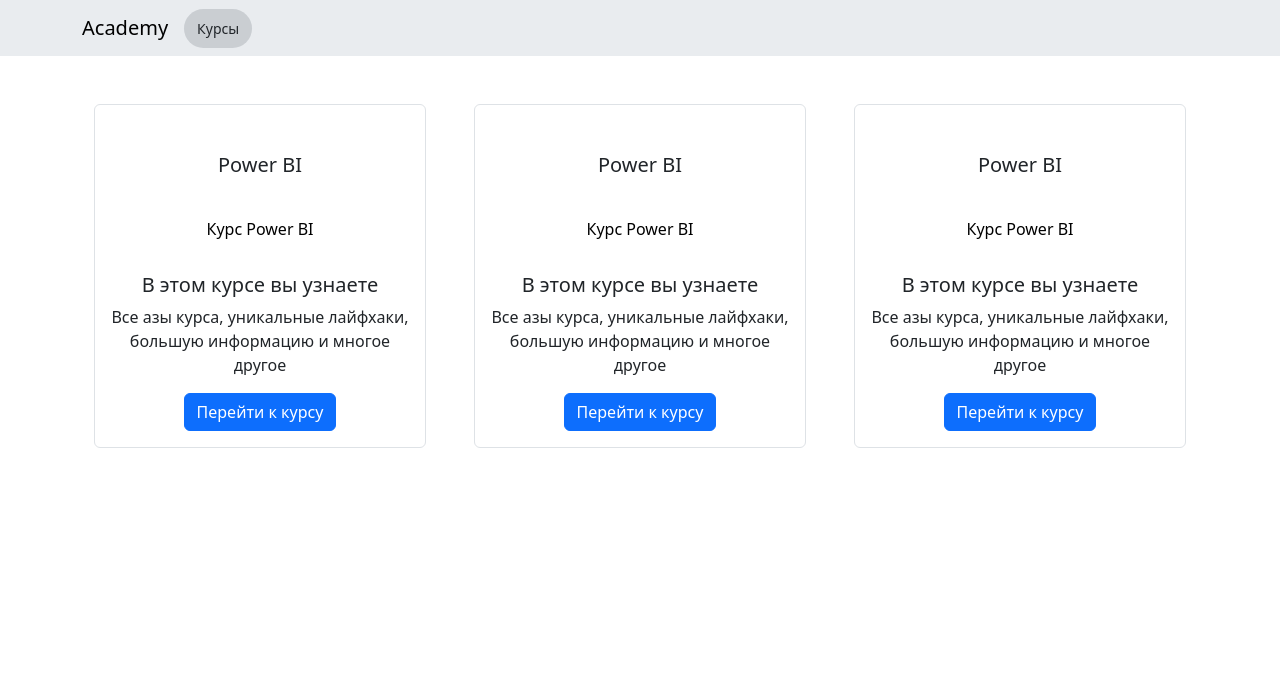
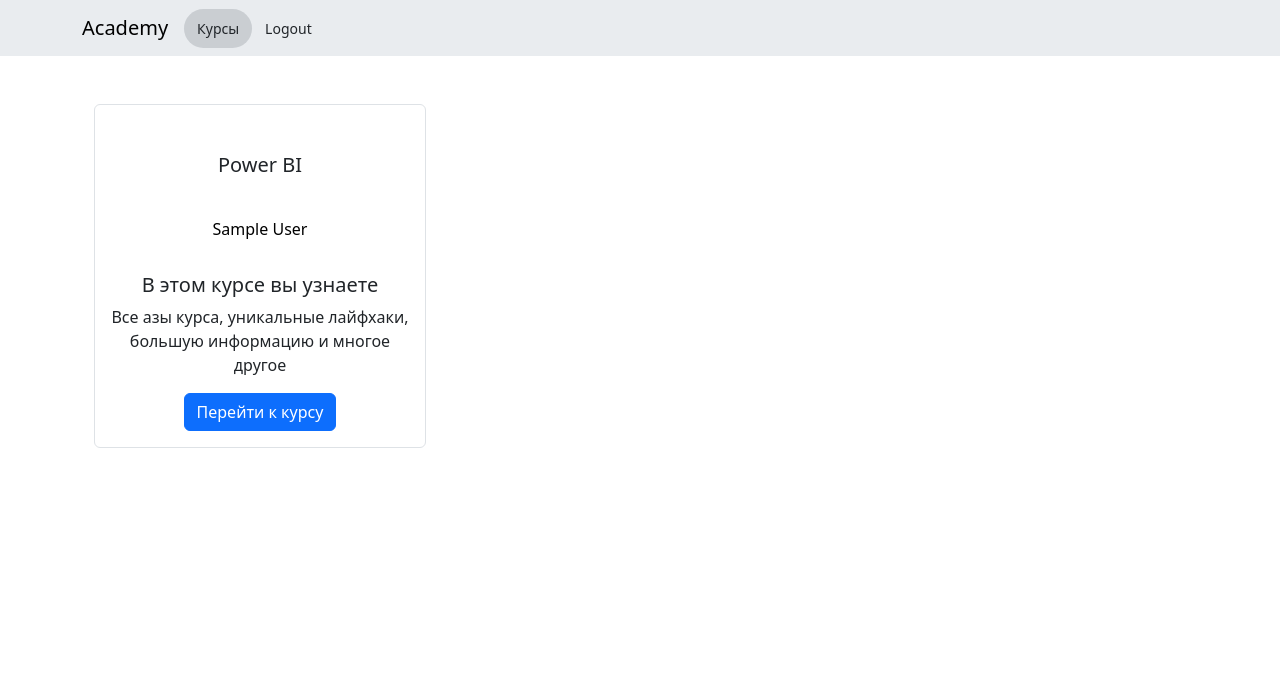
Before and after one commit to alnur05/academy_project, a Django app: template templates/index.html in a window 1280 px wide. Shown: the top 688 px of the page. Run offline with Django 4.2, Linux system fonts and the light colour scheme; the template is opened without the code that fills it: values that come from a table or form of the project are taken from there, others are empty; tables that the repository leaves empty hold one stand-in row (values such as "Sample post").

Commit message:
привязка юзера к курсам

```diff
--- a/market/admin.py
+++ b/market/admin.py
@@ -1,4 +1,6 @@
 from django.contrib import admin
-from market.models import Courses
-admin.site.register(Courses)
+from market.models import Course, CourseForUser, CourseForUser2
+admin.site.register(Course)
+admin.site.register(CourseForUser)
+admin.site.register(CourseForUser2)
 # Register your models here.
--- a/market/models.py
+++ b/market/models.py
@@ -1,17 +1,23 @@
 from django.db import models
 
 
-class Courses(models.Model):
+class Course(models.Model):
     name = models.CharField(max_length=255, blank=False, null=False)
-    available = models.IntegerField(default=0)
-    image = models.CharField(max_length=1000, blank=True, default="")
-
-    # def cars_left(self) -> int:
-    #     ordered = Order.objects.filter(car=self).count()
-    #     purchased = 0
-    #     for purchase in Purchase.objects.filter(car=self):
-    #         purchased += purchase.count
-    #     return purchased - ordered
 
     def __str__(self):
-        return f"{self.id}: {self.name}, available: {self.available}"
+        return f"{self.id}: {self.name}"
+
+class CourseForUser(models.Model):
+    name = models.CharField(max_length=255, blank=False, null=False)
+    user_id = models.IntegerField(default=0)
+
+    def __str__(self):
+        return f"{self.id}: {self.name}, {self.user_id}"
+
+
+class CourseForUser2(models.Model):
+    name = models.CharField(max_length=255, blank=False, null=False)
+    user_name = models.CharField(max_length=255, blank=False, null=False)
+    user_id = models.IntegerField(default=0)
+    def __str__(self):
+        return f"{self.id}: {self.name}, {self.user_name}, {self.user_id}"
--- a/templates/index.html
+++ b/templates/index.html
@@ -24,14 +24,13 @@
               <ul class="navbar-nav mr-auto">
                 <div class="d-flex flex-row justify-content-between align-items-center">
                   <div class="bg-secondary bg-opacity-25 rounded-pill d-flex justify-content-around">
-
-
                     <a href="\cousrse" class="btn btn-sm m-1  btn-dark-soft  rounded-pill " data-bs-toggle="collapse">
                       Курсы
                     </a>
                   </div>
                 </div>
             </div>
+               <a href="/logout" class="btn btn-sm m-1  btn-dark-soft  rounded-pill ">Logout</a>
           </div>
         </div>
       </nav>
@@ -39,6 +38,7 @@
         <div class="container-fluid" style="padding: 0;">
           <section class="container mr-1 ml-1">
             <div class="row">
+                {% for CourseForUser in CoursesForUser %}
               <div class="col-12 col-md-4 mb-5">
                 <div class="container mt-5">
                   <div style="cursor: pointer;" class="card h-100 border border-1 rounded text-center shadow-hover hide-container" style="width: 18rem;">
@@ -53,7 +53,7 @@
                       </div>
                     </div>
                     <div class="card-body mt-0 mb-0">
-                      <p class="card-text text-black">Курс Power BI</p>
+                      <p class="card-text text-black">{{ CourseForUser.name }}</p>
                     </div>
                     <div class="card-body">
                       <h5 class="card-title">В этом курсе вы узнаете</h5>
@@ -63,70 +63,71 @@
                   </div>
                 </div>
               </div>
-              <div class="col-12 col-md-4 mb-5">
-                <div class="container mt-5">
-                  <div style="cursor: pointer;" class="card h-100 border border-1 rounded text-center shadow-hover hide-container" style="width: 18rem;">
-                    <div class="d-flex justify-content-center" style="gap: 20px; height: 12vh">
-                      <span style="width: 3em; height: 3em; " class="position-absolute top-0 start-50 translate-middle rounded-circle">
-
+                {% endfor %}
+{#              <div class="col-12 col-md-4 mb-5">#}
+{#                <div class="container mt-5">#}
+{#                  <div style="cursor: pointer;" class="card h-100 border border-1 rounded text-center shadow-hover hide-container" style="width: 18rem;">#}
+{#                    <div class="d-flex justify-content-center" style="gap: 20px; height: 12vh">#}
+{#                      <span style="width: 3em; height: 3em; " class="position-absolute top-0 start-50 translate-middle rounded-circle">#}
+{##}
 {#                          <img src="/src/png/images.png">#}
-
-                      </span>
-                      <div class="mt-5 mb-0">
-                        <h5 class="card-title"><a>Power BI</a></h5>
-                      </div>
-                      <div class="position-absolute" id="course-bookmark-31" style="top: -0.1em; right: 0.8em">
-
-                      </div>
-                    </div>
-                    <div class="card-body mt-0 mb-0">
-                      <!-- Badge and favorite -->
-
-
-                      <!-- Course description -->
-                      <p class="card-text text-black">Курс Power BI</p>
-
-                    </div>
-                    <div class="card-body">
-                      <h5 class="card-title">В этом курсе вы узнаете</h5>
-                      <p class="card-text">Все азы курса, уникальные лайфхаки, большую информацию и многое другое</p>
-                      <a href="/course" class="btn btn-primary">Перейти к курсу</a>
-                    </div>
-                  </div>
-                </div>
-              </div>
-              <div class="col-12 col-md-4 mb-5">
-                <div class="container mt-5">
-                  <div style="cursor: pointer;" class="card h-100 border border-1 rounded text-center shadow-hover hide-container" style="width: 18rem;">
-                    <div class="d-flex justify-content-center" style="gap: 20px; height: 12vh">
-                      <span style="width: 3em; height: 3em; " class="position-absolute top-0 start-50 translate-middle rounded-circle">
-
+{##}
+{#                      </span>#}
+{#                      <div class="mt-5 mb-0">#}
+{#                        <h5 class="card-title"><a>Power BI</a></h5>#}
+{#                      </div>#}
+{#                      <div class="position-absolute" id="course-bookmark-31" style="top: -0.1em; right: 0.8em">#}
+{##}
+{#                      </div>#}
+{#                    </div>#}
+{#                    <div class="card-body mt-0 mb-0">#}
+{#                      <!-- Badge and favorite -->#}
+{##}
+{##}
+{#                      <!-- Course description -->#}
+{#                      <p class="card-text text-black">Курс Power BI</p>#}
+{##}
+{#                    </div>#}
+{#                    <div class="card-body">#}
+{#                      <h5 class="card-title">В этом курсе вы узнаете</h5>#}
+{#                      <p class="card-text">Все азы курса, уникальные лайфхаки, большую информацию и многое другое</p>#}
+{#                      <a href="/course" class="btn btn-primary">Перейти к курсу</a>#}
+{#                    </div>#}
+{#                  </div>#}
+{#                </div>#}
+{#              </div>#}
+{#              <div class="col-12 col-md-4 mb-5">#}
+{#                <div class="container mt-5">#}
+{#                  <div style="cursor: pointer;" class="card h-100 border border-1 rounded text-center shadow-hover hide-container" style="width: 18rem;">#}
+{#                    <div class="d-flex justify-content-center" style="gap: 20px; height: 12vh">#}
+{#                      <span style="width: 3em; height: 3em; " class="position-absolute top-0 start-50 translate-middle rounded-circle">#}
+{##}
 {#                          <img src="/src/png/images.png">#}
-
-                      </span>
-                      <div class="mt-5 mb-0">
-                        <h5 class="card-title"><a>Power BI</a></h5>
-                      </div>
-                      <div class="position-absolute" id="course-bookmark-31" style="top: -0.1em; right: 0.8em">
-
-                      </div>
-                    </div>
-                    <div class="card-body mt-0 mb-0">
-                      <!-- Badge and favorite -->
-
-
-                      <!-- Course description -->
-                      <p class="card-text text-black">Курс Power BI</p>
-
-                    </div>
-                    <div class="card-body">
-                      <h5 class="card-title">В этом курсе вы узнаете</h5>
-                      <p class="card-text">Все азы курса, уникальные лайфхаки, большую информацию и многое другое</p>
-                      <a href="/course" class="btn btn-primary">Перейти к курсу</a>
-                    </div>
-                  </div>
-                </div>
-              </div>
+{##}
+{#                      </span>#}
+{#                      <div class="mt-5 mb-0">#}
+{#                        <h5 class="card-title"><a>Power BI</a></h5>#}
+{#                      </div>#}
+{#                      <div class="position-absolute" id="course-bookmark-31" style="top: -0.1em; right: 0.8em">#}
+{##}
+{#                      </div>#}
+{#                    </div>#}
+{#                    <div class="card-body mt-0 mb-0">#}
+{#                      <!-- Badge and favorite -->#}
+{##}
+{##}
+{#                      <!-- Course description -->#}
+{#                      <p class="card-text text-black">Курс Power BI</p>#}
+{##}
+{#                    </div>#}
+{#                    <div class="card-body">#}
+{#                      <h5 class="card-title">В этом курсе вы узнаете</h5>#}
+{#                      <p class="card-text">Все азы курса, уникальные лайфхаки, большую информацию и многое другое</p>#}
+{#                      <a href="/course" class="btn btn-primary">Перейти к курсу</a>#}
+{#                    </div>#}
+{#                  </div>#}
+{#                </div>#}
+{#              </div>#}
             </div>
           </section>
         </div>
```
Also changed, not shown: market/views.py (+9 -1 lines), db.sqlite3, market/migrations/0001_initial.py (added), market/migrations/0002_courseforuser.py (added), market/migrations/0003_courseforuser_user_name.py (added), market/migrations/0004_courseforuser2.py (added), market/migrations/0005_delete_courseforuser2_remove_courseforuser_user_name.py (added), market/migrations/0006_courseforuser2.py (added).
